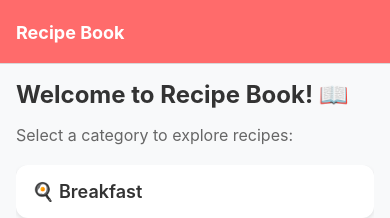
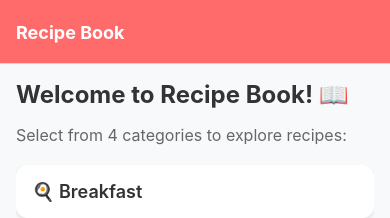
Before and after one commit to Mariyahhh10/MyRecipeBookApp, a React Native app: screen /Home in a window 390 px wide. Shown: the top 218 px of the page. Built offline with nearby package versions, Linux system fonts and the light colour scheme.

Commit message:
Add dynamic category counter to HomeScreen subtitle

```diff
--- a/src/screens/HomeScreen.js
+++ b/src/screens/HomeScreen.js
@@ -23,7 +23,12 @@ export default function HomeScreen({ navigation }) {
   return (
     <View style={globalStyles.container}>
       <Text style={globalStyles.title}>Welcome to Recipe Book! 📖</Text>
-      <Text style={globalStyles.subtitle}>Select a category to explore recipes:</Text>
+
+      {/* Category count text added here */}
+      <Text style={globalStyles.subtitle}>
+        Select from {RECIPE_CATEGORIES.length} categories to explore recipes:
+      </Text>
+
       <FlatList
         data={RECIPE_CATEGORIES}
         keyExtractor={(item) => item.id}
```
